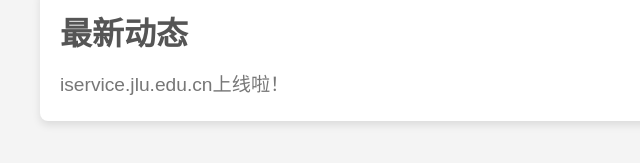
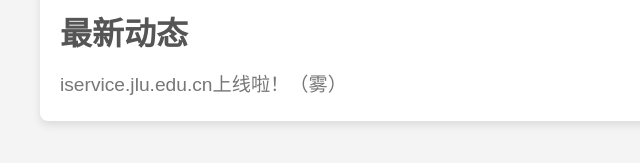
Before and after one commit to Karson-L/One_stand_service_forJLUers, a plain HTML site: page index.html in a window 1280 px wide. Shown: the part 223-386 px from the top of the page, 0-640 px from the left. Drawn offline with Linux system fonts and the light colour scheme.

Commit message:
index.html

```diff
--- a/index.html
+++ b/index.html
@@ -24,7 +24,7 @@
         </div>
         <div class="card">
             <h2>最新动态</h2>
-            <p>iservice.jlu.edu.cn上线啦！</p>
+            <p>iservice.jlu.edu.cn上线啦！（雾）</p>
         </div>
     </div>
 </body>
```
